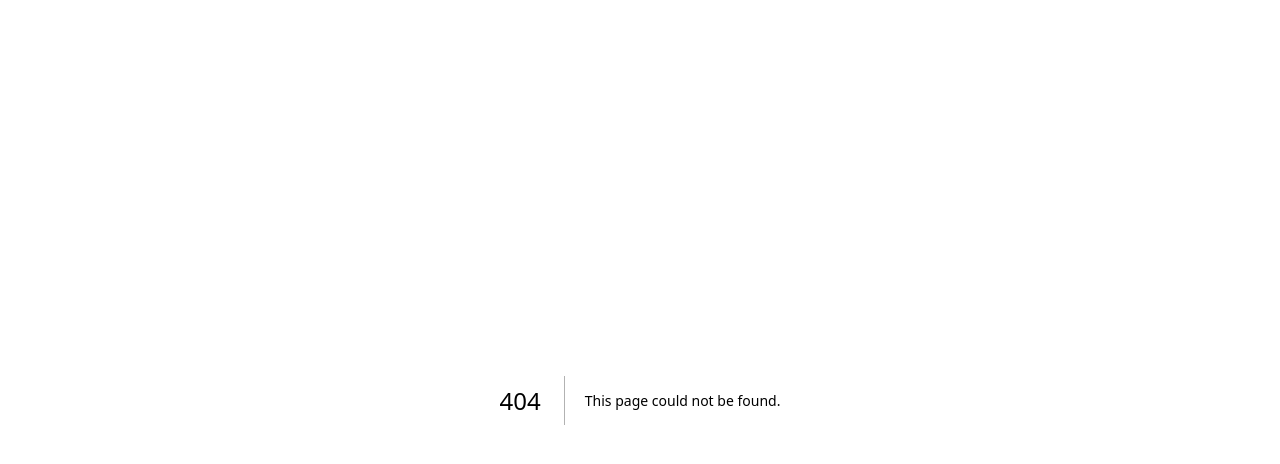
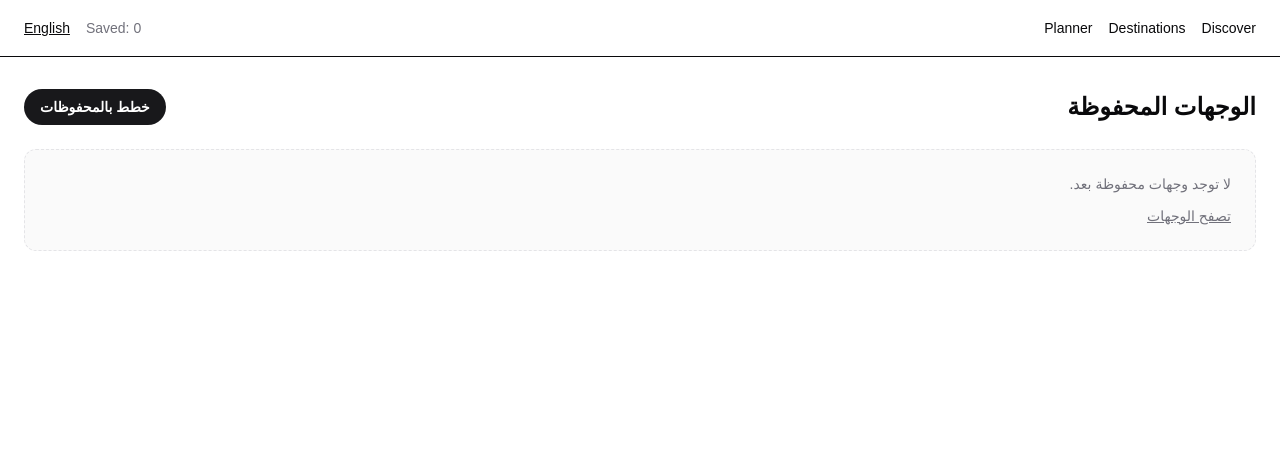
Before and after one commit to 3ma1r/codestacker-frontend-visit-oman, a Next.js app: page /ar/saved in a window 1280 px wide. Before the commit this address had no page. Shown: the top 464 px of the page. Built offline with nearby package versions, Linux system fonts and the light colour scheme.

Commit message:
feat: add saved destinations page and header link

```diff
--- a/app/[locale]/layout.tsx
+++ b/app/[locale]/layout.tsx
@@ -47,7 +47,7 @@ export default async function LocaleLayout({
           <Link href={`/${locale}/planner`}>Planner</Link>
         </nav>
         <div className="flex items-center gap-4">
-          <Link href={`/${locale}/planner`}>
+          <Link href={`/${locale}/saved`}>
             <SavedCounter />
           </Link>
           <Link href={switchPath} className="text-sm font-medium underline">
--- /dev/null
+++ b/app/[locale]/saved/page.tsx
@@ -0,0 +1,83 @@
+"use client";
+
+import Link from "next/link";
+import { useMemo } from "react";
+import type { Locale } from "../../../lib/i18n/locale";
+import { loadDestinations } from "../../../lib/data/load";
+import DestinationCard from "../../../components/destinations/DestinationCard";
+import { useAppStore } from "../../../store/useAppStore";
+import type { Destination } from "../../../types/destination";
+
+type Props = {
+  params: { locale: Locale };
+};
+
+export default function SavedPage({ params }: Props) {
+  const destinations = useMemo(() => loadDestinations(), []);
+  const savedInterests = useAppStore((state) => state.savedInterests);
+  const toggleSave = useAppStore((state) => state.toggleSave);
+  const byId = useMemo(
+    () => new Map(destinations.map((destination) => [destination.id, destination])),
+    [destinations],
+  );
+
+  const savedDestinations = savedInterests
+    .map((id) => byId.get(id))
+    .filter((destination): destination is Destination => Boolean(destination));
+
+  const title =
+    params.locale === "ar" ? "الوجهات المحفوظة" : "Saved Destinations";
+
+  return (
+    <div className="space-y-6">
+      <div className="flex flex-wrap items-center justify-between gap-4">
+        <h1 className="text-2xl font-semibold">{title}</h1>
+        <Link
+          href={`/${params.locale}/planner`}
+          className="rounded-full bg-zinc-900 px-4 py-2 text-sm font-semibold text-white"
+        >
+          {params.locale === "ar" ? "خطط بالمحفوظات" : "Plan with saved"}
+        </Link>
+      </div>
+
+      {savedDestinations.length === 0 ? (
+        <div className="rounded-xl border border-dashed border-zinc-200 bg-zinc-50 p-6 text-sm text-zinc-500">
+          {params.locale === "ar"
+            ? "لا توجد وجهات محفوظة بعد."
+            : "No saved destinations yet."}
+          <div className="mt-3">
+            <Link
+              href={`/${params.locale}/destinations`}
+              className="text-sm font-medium underline"
+            >
+              {params.locale === "ar" ? "تصفح الوجهات" : "Browse destinations"}
+            </Link>
+          </div>
+        </div>
+      ) : (
+        <div className="grid gap-4 sm:grid-cols-2 lg:grid-cols-3">
+          {savedDestinations.map((destination) => (
+            <div key={destination.id} className="relative">
+              <DestinationCard destination={destination} locale={params.locale} />
+              <button
+                type="button"
+                onClick={() => toggleSave(destination.id)}
+                className="absolute right-3 top-3 rounded-full bg-white/90 px-2 py-1 text-xs font-medium text-zinc-700 shadow"
+              >
+                {params.locale === "ar" ? "إزالة" : "Remove"}
+              </button>
+            </div>
+          ))}
+        </div>
+      )}
+
+      {savedDestinations.length > 0 && (
+        <div className="text-sm text-zinc-500">
+          {params.locale === "ar"
+            ? `المحفوظات: ${savedDestinations.length}`
+            : `Saved: ${savedDestinations.length}`}
+        </div>
+      )}
+    </div>
+  );
+}
```
